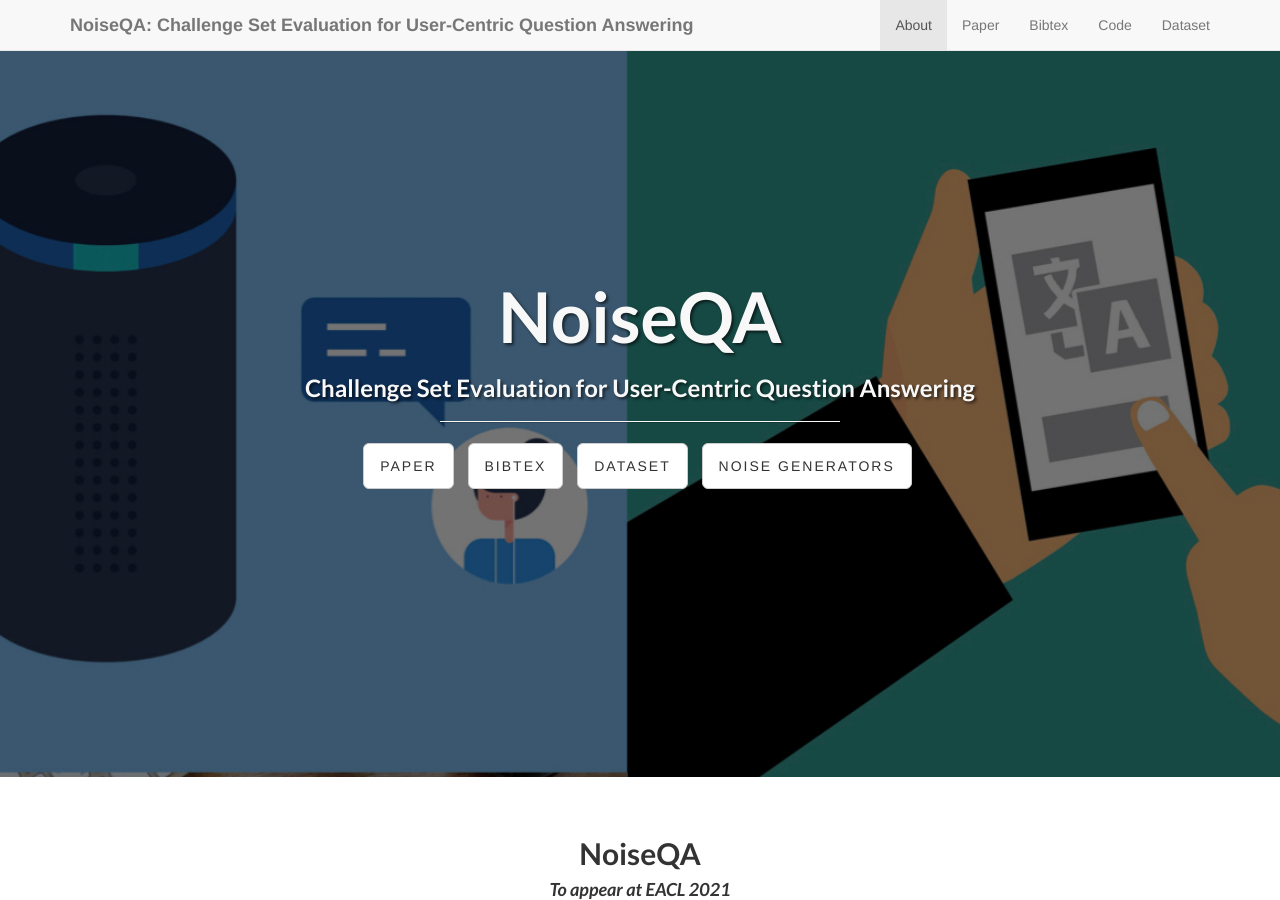
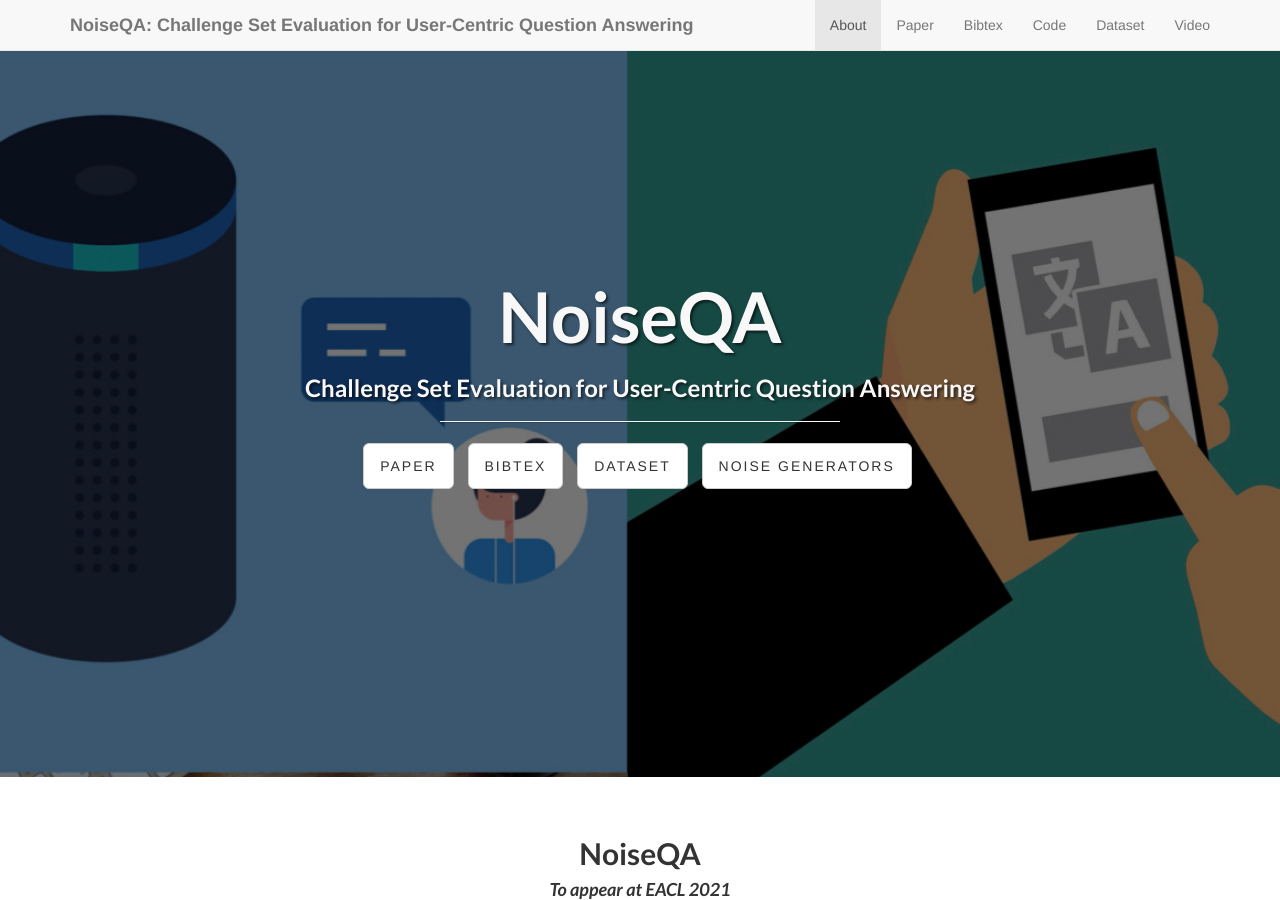
Before and after one commit to halogen-hallucinations/halogen-hallucinations.github.io, a Jekyll site: the page built from index.md, in a window 1280 px wide and 900 px high. Built offline with Jekyll 4.4.1, drawn with Linux system fonts in a browser that asks for light colours; our own code applies the rules of GitHub Pages for plain Markdown files.

Commit message:
Adding EACL talk

```diff
--- a/_includes/header.html
+++ b/_includes/header.html
@@ -28,6 +28,9 @@
                 </li>
                 <li>
                     <a class="page-scroll" href="https://github.com/noiseQA/NoiseQA">Dataset</a>
+                </li>
+		 <li>
+                    <a class="page-scroll" href="https://slideslive.com/38954510/noiseqa-challenge-set-evaluation-for-usercentric-question-answering">Video</a>
                 </li>
             </ul>
         </div>
```
